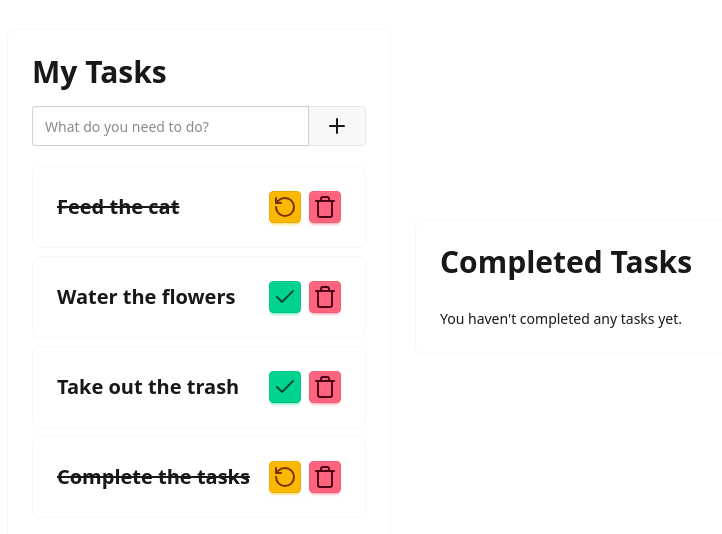
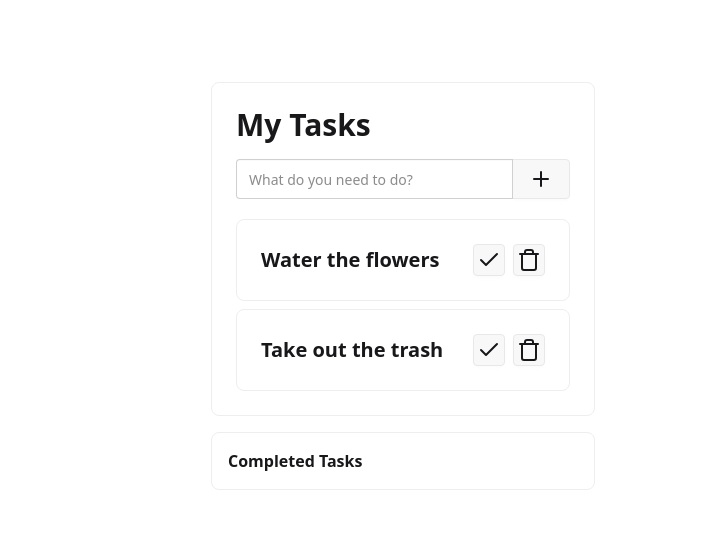
Before and after one commit to kaarelsirel/vitevuetodo, a Vue app: page / in a window 1280 px wide. Shown: the part 114-648 px from the top of the page, without its empty margins (237-959 px from the left). Built offline with nearby package versions, Linux system fonts and the light colour scheme.

Commit message:
Refactor tasks store methods and add separate completed tasks list.

```diff
--- a/package.json
+++ b/package.json
@@ -18,7 +18,7 @@
   "devDependencies": {
     "@vitejs/plugin-vue": "^5.2.1",
     "@vue/tsconfig": "^0.7.0",
-    "daisyui": "^5.0.0-beta.9",
+    "daisyui": "^5.0.0",
     "typescript": "~5.7.2",
     "vite": "^6.2.0",
     "vue-tsc": "^2.2.4"
--- a/src/App.vue
+++ b/src/App.vue
@@ -9,7 +9,6 @@ import CompletedTaskList from "./components/CompletedTaskList.vue";
 <template>
   <div class="flex justify-center items-center h-screen gap-6">
     <TaskList />
-    <CompletedTaskList />
   </div>
 </template>
 
--- a/src/components/CompletedTaskList.vue
+++ /dev/null
@@ -1,23 +0,0 @@
-<script setup lang="ts">
-
-import TaskListItem from "./TaskListItem.vue";
-import {Plus} from "lucide-vue-next";
-</script>
-
-<template>
-  <div class="card card-border bg-base-100 w-96">
-    <div class="card-body">
-      <div class="mb-2">
-        <h2 class="card-title font-bold text-3xl">Completed Tasks</h2>
-      </div>
-      <div class="flex flex-col gap-2 mt-3">
-
-        <h1>You haven't completed any tasks yet.</h1>
-      </div>
-    </div>
-  </div>
-</template>
-
-<style scoped>
-
-</style>
--- a/src/components/TaskList.vue
+++ b/src/components/TaskList.vue
@@ -1,5 +1,5 @@
 <script setup lang="ts">
-import { ref } from "vue";
+import { ref, computed } from "vue";
 import { Task } from "@/types/index";
 
 import TaskListItem from "./TaskListItem.vue";
@@ -7,7 +7,8 @@ import { useTasksStore } from "../stores/tasks";
 import { Plus } from "lucide-vue-next";
 
 const tasksStore = useTasksStore();
-let tasks: Task[] = tasksStore.tasks;
+let inProgressTasks: Task[] = computed(() => tasksStore.inProgressTasks);
+let completedTasks: Task[] = computed(() => tasksStore.completedTasks);
 
 let newTaskName = ref<string>('');
 
@@ -22,7 +23,8 @@ function addNewTask(name: string) {
 </script>
 
 <template>
-  <div class="card card-border bg-base-100 w-96">
+  <div class="flex flex-col gap-4">
+    <div class="card card-border border-base-300 bg-base-100 w-96">
     <div class="card-body">
       <div class="mb-2">
         <h2 class="card-title font-bold text-3xl">My Tasks</h2>
@@ -31,21 +33,36 @@ function addNewTask(name: string) {
         <label class="input join-item">
           <input type="text" placeholder="What do you need to do?" required v-model="newTaskName" />
         </label>
-        <button class="btn join-item" @click="addNewTask(newTaskName)">
+        <button class="btn join-item hover:btn-neutral" @click="addNewTask(newTaskName)">
           <Plus/>
         </button>
       </div>
       <div class="flex flex-col gap-2 mt-3">
         <TaskListItem
-            v-if="tasks.length > 0"
-            v-for="task in tasks"
+            v-if="inProgressTasks.length > 0"
+            v-for="task in inProgressTasks"
             :key="task.id"
             :task
-            @complete-task="tasksStore.complete(task.id)"
-            @restart-task="tasksStore.restart(task.id)"
+            @toggle-task="tasksStore.toggleTaskStatus(task.id)"
             @remove-task="tasksStore.remove(task.id)"
         />
-        <h1 v-else>You have no tasks.</h1>
+        <h1 v-else>You don't have any tasks in progress.</h1>
+      </div>
+    </div>
+  </div>
+    <div class="collapse bg-base-100 border-base-300 border rounded-lg">
+      <input type="checkbox" />
+      <div class="collapse-title font-semibold">Completed Tasks</div>
+      <div class="collapse-content text-sm">
+        <TaskListItem
+            v-if="completedTasks.length > 0"
+            v-for="task in completedTasks"
+            :key="task.id"
+            :task
+            @toggle-task="tasksStore.toggleTaskStatus(task.id)"
+            @remove-task="tasksStore.remove(task.id)"
+        />
+        <h1 v-else>You haven't completed any tasks yet.</h1>
       </div>
     </div>
   </div>
--- a/src/components/TaskListItem.vue
+++ b/src/components/TaskListItem.vue
@@ -8,18 +8,16 @@ defineProps<{
 </script>
 
 <template>
-  <div class="card card-border bg-base-100 w-full">
+  <div class="card card-border border-base-300 bg-base-100 w-full">
     <div class="card-body">
       <div class="flex justify-between items-center">
         <h1 class="text-xl font-bold" :class="{ 'line-through': task.isCompleted }">{{ task.name }}</h1>
         <div class="flex gap-2">
-          <button v-if="task.isCompleted" class="btn btn-square btn-warning btn-sm" @click="$emit('restart-task', task.id)">
-            <RotateCcw />
+          <button class="btn btn-square btn-sm" :class="{'hover:btn-warning': task.isCompleted, 'hover:btn-success': !task.isCompleted }" @click="$emit('toggle-task', task.id)">
+            <RotateCcw v-if="task.isCompleted"/>
+            <Check v-else />
           </button>
-          <button v-else class="btn btn-square btn-success btn-sm" @click="$emit('complete-task', task.id)">
-            <Check />
-          </button>
-          <button class="btn btn-square btn-error btn-sm" @click="$emit('remove-task', task.id)">
+          <button class="btn btn-square hover:btn-error btn-sm" @click="$emit('remove-task', task.id)">
             <Trash />
           </button>
         </div>
--- a/src/stores/tasks.ts
+++ b/src/stores/tasks.ts
@@ -1,4 +1,4 @@
-import {ref} from "vue";
+import {ref, computed } from "vue";
 import { defineStore } from 'pinia'
 import { Task, TaskSearchResult } from "@/types/index";
 
@@ -9,6 +9,14 @@ export const useTasksStore = defineStore('tasks', () => {
         {'id': crypto.randomUUID(), 'name': 'Take out the trash', 'isCompleted': false},
         {'id': crypto.randomUUID(), 'name': 'Complete the tasks', 'isCompleted': true},
     ]);
+
+    let completedTasks: Task[] = computed(() => {
+        return tasks.value.filter((task: Task) => task.isCompleted);
+    })
+
+    let inProgressTasks: Task[] = computed(() => {
+        return tasks.value.filter((task: Task) => !task.isCompleted);
+    })
 
     function findById(id: string): TaskSearchResult | null {
         const index = tasks.value.findIndex((task) => task.id === id);
@@ -24,19 +32,11 @@ export const useTasksStore = defineStore('tasks', () => {
         tasks.value.push({'id': crypto.randomUUID(), 'name': name, 'isCompleted': false})
     }
 
-    function complete(id: string) {
-        let result: TaskSearchResult = findById(id);
+    function toggleTaskStatus(id: string) {
+        let result = findById(id);
 
         if (result) {
-            result.task.isCompleted = true
-        }
-    }
-
-    function restart(id: string) {
-        let result: TaskSearchResult = findById(id);
-
-        if (result) {
-            result.task.isCompleted = false
+            result.task.isCompleted = !result.task.isCompleted;
         }
     }
 
@@ -48,5 +48,5 @@ export const useTasksStore = defineStore('tasks', () => {
         }
     }
 
-    return { tasks, add, complete, restart, remove };
+    return { tasks, inProgressTasks, completedTasks, toggleTaskStatus, add, remove };
 })
```
Also changed, not shown: 2 other files (tests, documents, lock files or other folders).
